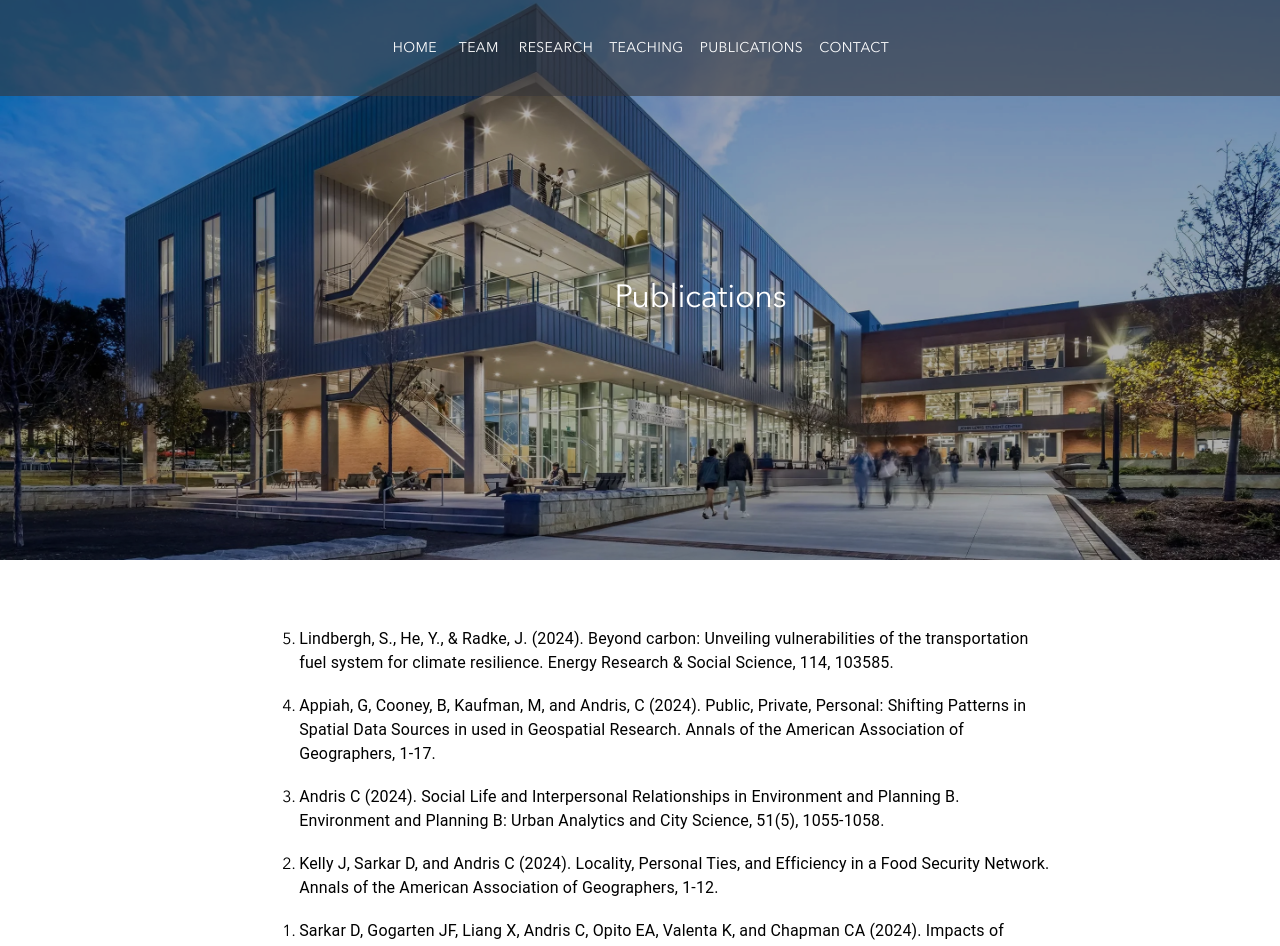
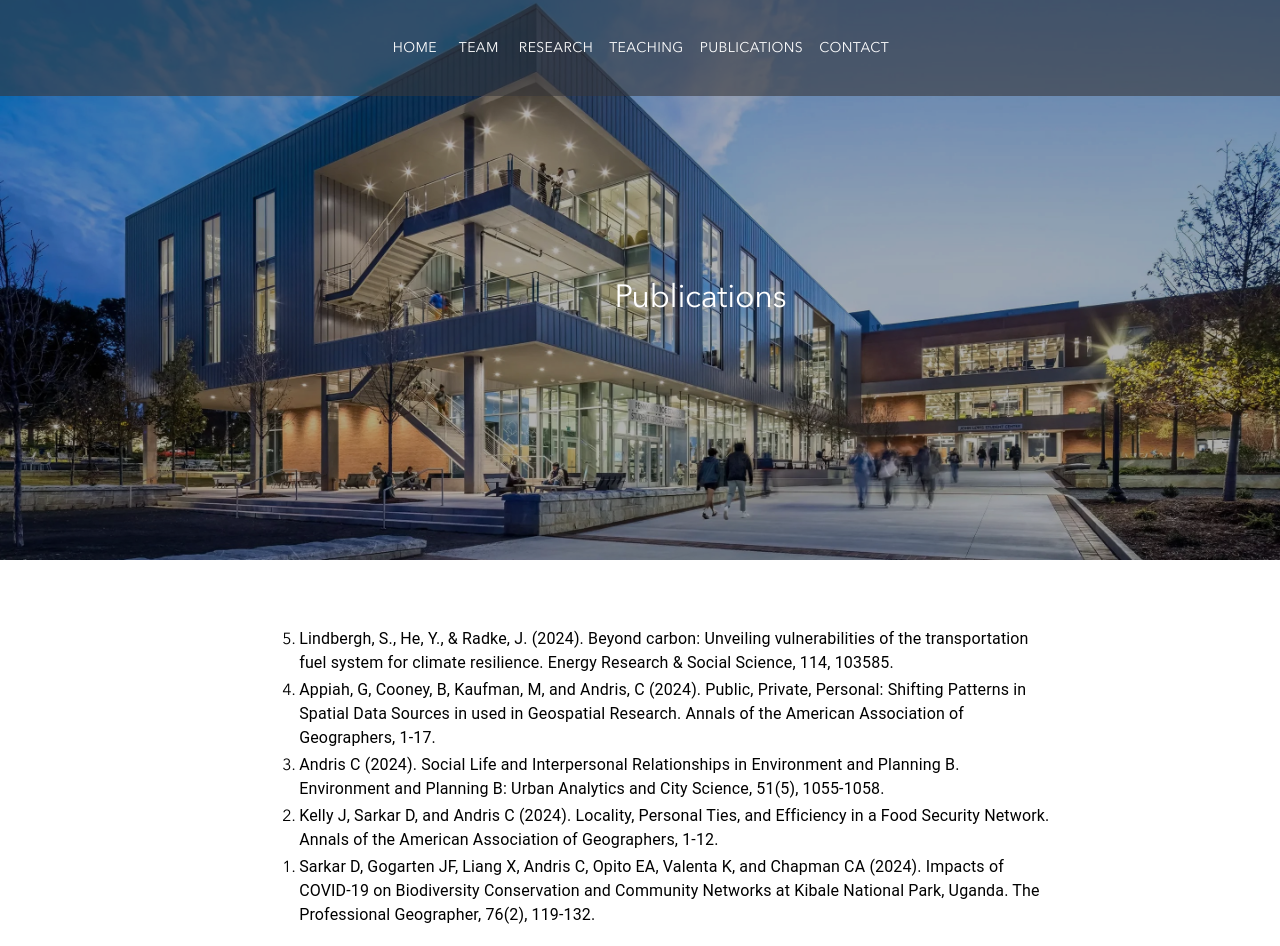
Before and after one commit to resilient-futures/resilient-futures.github.io, a React (Create React App) app in the folder yiyihe-page/: page /publications in a window 1280 px wide. Shown: the top 946 px of the page. Built offline with nearby package versions, Linux system fonts and the light colour scheme.

Commit message:
fix: publications

```diff
--- a/yiyihe-page/src/pages/Publications.jsx
+++ b/yiyihe-page/src/pages/Publications.jsx
@@ -36,7 +36,7 @@ const Publications = () => {
 
 			{/* Reversed Ordered List */}
 			<div
-				className="publications-wrapper">
+				className="content-wrapper">
 
 
 				<ol className="publications-list" reversed>
```
